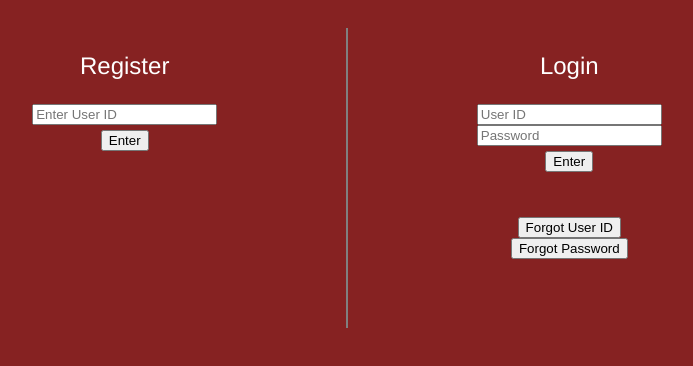
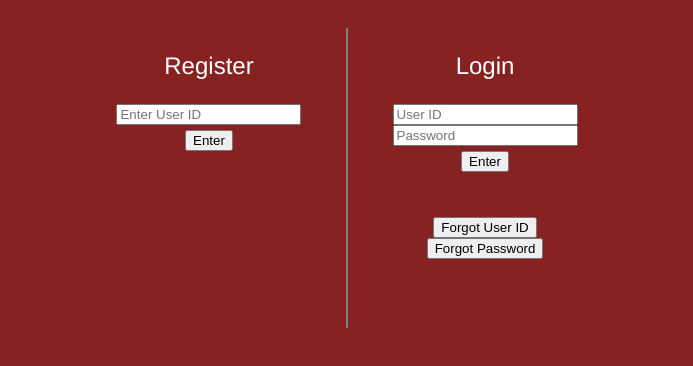
Before and after one commit to saimehta/safeBirth-webApp, a plain HTML site: page index.html in a window 1280 px wide. Shown: the part 96-462 px from the top of the page, without its empty margins (293-986 px from the left). Drawn offline with Linux system fonts and the light colour scheme.

Commit message:
Create registration page, update stylesheet

```diff
--- a/styles.css
+++ b/styles.css
@@ -42,7 +42,7 @@ button {
     display: flex;
     justify-content: space-around;
     height: 300px;
-    width: 60%;
+    width: 40%;
 }
 
 .section_title {
```
Also changed, not shown: register.html (+3 -1 lines).
